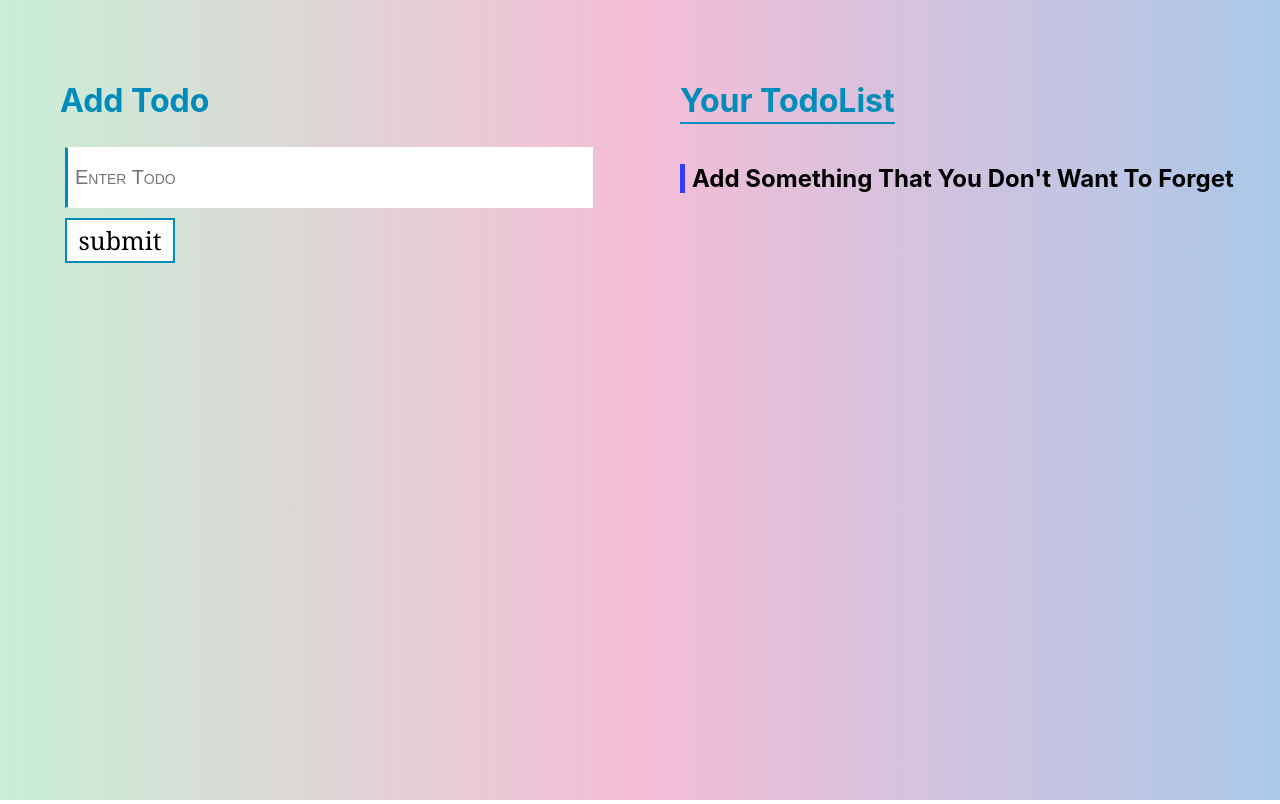
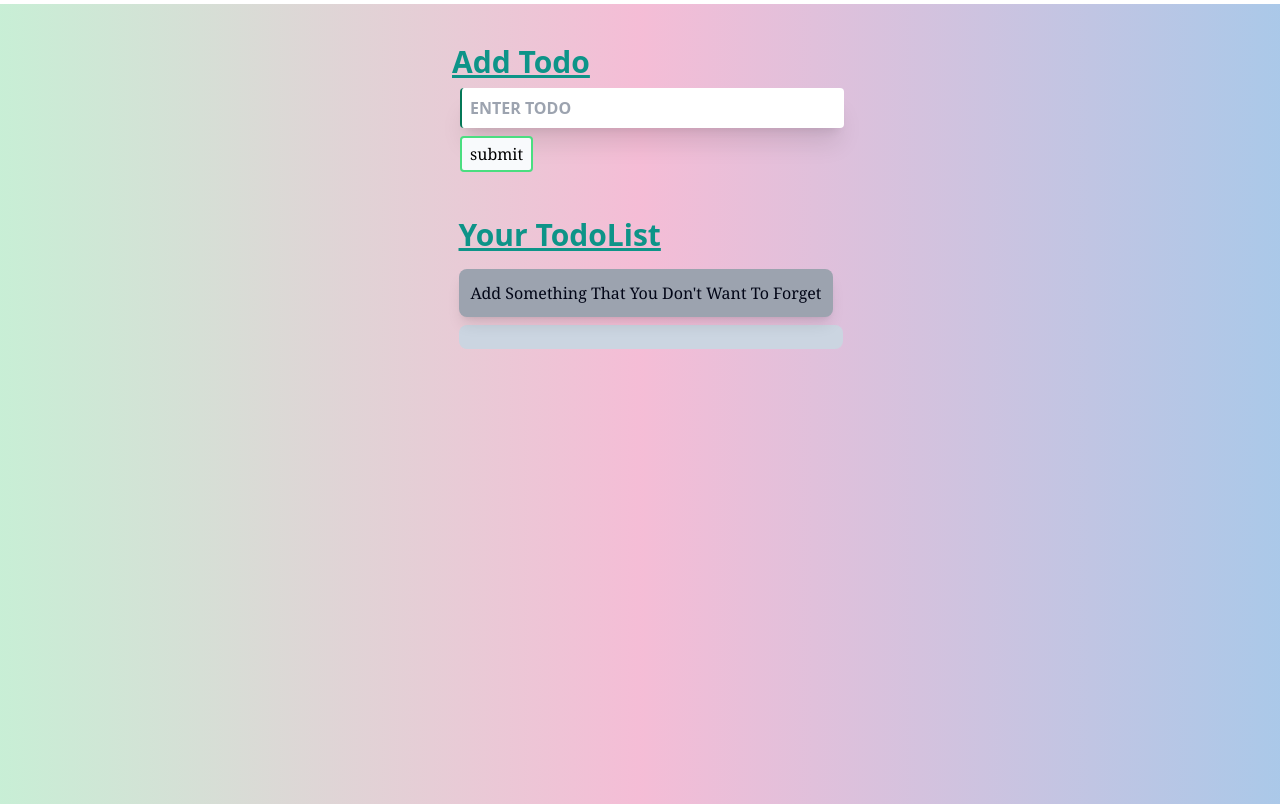
Before and after one commit to gemson617/todo_project, a React (Create React App) app: page / in a window 1280 px wide. Built offline with nearby package versions, Linux system fonts and the light colour scheme.

Commit message:
third push

```diff
--- a/package.json
+++ b/package.json
@@ -6,6 +6,8 @@
     "@testing-library/jest-dom": "^5.17.0",
     "@testing-library/react": "^13.4.0",
     "@testing-library/user-event": "^13.5.0",
+    "autoprefixer": "^10.4.16",
+    "postcss": "^8.4.31",
     "react": "^18.2.0",
     "react-dom": "^18.2.0",
     "react-scripts": "5.0.1",
@@ -34,5 +36,8 @@
       "last 1 firefox version",
       "last 1 safari version"
     ]
+  },
+  "devDependencies": {
+    "tailwindcss": "^3.3.5"
   }
 }
--- a/src/todoFolder/style.css
+++ b/src/todoFolder/style.css
@@ -1,8 +1,13 @@
-body, html {
-    margin: 0;
-    padding: 0;
-    height: 100%;
-  }
+
+  @tailwind base;
+  @tailwind components;
+  @tailwind utilities;
+  body, html {
+      margin: 0;
+      padding: 0;
+      height: 100%;
+    }
+
 .gradient-background {
     background: linear-gradient(90deg, hsla(141, 54%, 86%, 1) 0%, hsla(333, 73%, 85%, 1) 50%, hsla(211, 58%, 79%, 1) 100%);
     height: 100vh;
@@ -31,8 +36,6 @@ body, html {
     background-color: white;
     color: black;
     border: 2px solid #04AA6D;
-    /* height : 45px;
-    width : 110px; */
     padding:10px;
     border-radius: 4px;
     margin: 5px;
@@ -74,20 +77,19 @@ body, html {
     text-transform: uppercase;
   }
 
-  .flash-message {
-    padding: 10px;
-    color: #fff; /* Change to your desired text color */
-    border-radius: 5px;
-    position: fixed;
-    font-size: 24px;
-    opacity: 1; /* Initially set opacity to 1 */
-    transition: opacity 1s ease-out; /* Add a transition for opacity */
+  /* .flash-message { */
+    /* padding: 10px; */
+    /* color: #fff; Change to your desired text color */
+    /* border-radius: 5px; */
+    /* font-size: 24px; */
+    /* opacity: 1; Initially set opacity to 1 */
+    /* transition: opacity 1s ease-out; Add a transition for opacity */
 
-  }
+  /* } */
 
   .success {
-    background-color: #07ff51; /* Change to your desired background color */
+    background-color: #58f687; /* Change to your desired background color */
   }
   .danger {
-    background-color: rgb(255, 52, 52) ; /* Change to your desired background color */
+    background-color: rgb(255, 97, 97) ; /* Change to your desired background color */
   }
--- a/src/todoFolder/todo.js
+++ b/src/todoFolder/todo.js
@@ -1,136 +1,147 @@
-import TodoList from './todoList';
-import './style.css';
+import TodoList from "./todoList";
+import "./style.css";
 
-import React ,{ useState,useEffect,useRef,useReducer } from 'react';
+import React, { useState, useEffect, useRef, useReducer } from "react";
 // import TodoComp from './hooks/useReducer';
 
-function CompEmpty(){
-  return( <div style={{paddingTop:'2px'}}>
-    <h2 className='compEmpty' style={{borderLeft : 'solid 5px #343deb',paddingLeft : '7px'}}>Add Something That You Don't Want To Forget</h2>
-  </div>)
+function CompEmpty() {
+  return (
+    <div class="mt-2 flex"  >
+      <span
+        class="mt-2 mr-3 shadow-lg bg-gray-400 p-2 md:max-2xl:p-3 xl:p-3 rounded-lg  hover:bg-gray-300 duration-300 text-sm xs:text-sm sm:text-sm md:max-2xl:text-base font-serif text-slate-950">
+        Add Something That You Don't Want To Forget
+      </span>
+    </div>
+  );
 }
 
 export default function TodoComp() {
-
-  const [name, setName] = useState('');
+  const [name, setName] = useState("");
   const [flashMessage, setFlashMessage] = useState({});
 
-  const alertMsg = (msg,cls)=>{
-    setFlashMessage({msg:msg,cls:cls});
+  const alertMsg = (msg, cls) => {
+    setFlashMessage({ msg: msg, cls: cls });
   };
 
-  const alertfunc=()=>{
-    alert('todo cannot be null' )
-  }
+  const alertfunc = () => {
+    alert("todo cannot be null");
+  };
 
-  const newTodo=(name)=>{
-        return {id:Date.now(),name:name,complete:false};
-  }
+  const newTodo = (name) => {
+    return { id: Date.now(), name: name, complete: false };
+  };
 
-  const reducerFunc = (todos,action)=>{
-    switch (action.type){
-        case 'add':
-          if(action.payload.name !== ''){
-            alertMsg('Todo Added Successfully','success')
-            return [...todos, newTodo(action.payload.name)]
-          }else{
-            alertMsg("Todo Can't be empty",'danger')
+  const reducerFunc = (todos, action) => {
+    switch (action.type) {
+      case "add":
+        if (action.payload.name !== "") {
+          alertMsg("Todo Added Successfully", "success");
+          return [...todos, newTodo(action.payload.name)];
+        } else {
+          alertMsg("Todo Can't be empty", "danger");
           return todos;
         }
-        case 'toggle':
-         return todos.map(todo=>{
-            if(todo.id ===  action.payload.id){
-              return {...todo, complete:!todo.complete}
+      case "toggle":
+        return todos.map((todo) => {
+          if (todo.id === action.payload.id) {
+            return { ...todo, complete: !todo.complete };
           }
           return todo;
-
-          })
-        case 'remove':
-          alertMsg('Todo Removed Successfully','success')
-          return todos.filter(todo=> todo.id !== action.payload.id)
+        });
+      case "remove":
+        alertMsg("Todo Removed Successfully", "success");
+        return todos.filter((todo) => todo.id !== action.payload.id);
       default:
         return todos;
     }
-  }
+  };
 
   const [todos, dispatchTodo] = useReducer(reducerFunc, [], () => {
-    const storedTodos = localStorage.getItem('todos');
+    const storedTodos = localStorage.getItem("todos");
     return storedTodos ? JSON.parse(storedTodos) : [];
   });
 
   useEffect(() => {
-    localStorage.setItem('todos', JSON.stringify(todos));
+    localStorage.setItem("todos", JSON.stringify(todos));
   }, [todos]);
 
   function handleSubmit(e) {
     e.preventDefault();
-    dispatchTodo({ type: 'add', payload: { name: name } });
-    setName('');
+    dispatchTodo({ type: "add", payload: { name: name } });
+    setName("");
   }
 
-
-
-
-
-  useEffect(()=>{
-    if(flashMessage){
-      var timer = setTimeout(()=>{
-        setFlashMessage('')
-      },3000);
+  useEffect(() => {
+    if (flashMessage) {
+      var timer = setTimeout(() => {
+        setFlashMessage("");
+      }, 3000);
       return () => {
         clearTimeout(timer);
       };
     }
-  },[flashMessage]);
+  }, [flashMessage]);
 
-  // console.log(todos.length)
 
-  let inputStyle = {
-    height: '45px',
-    width: '510px',
-    border:'1px solid white',
-    borderLeft : '3px solid #008CBA', /* Single border bottom */
-    backgroundColor: 'white', /* Transparent background */
-    fontSize: '20px',
-    borderRadius: '0', /* No border radius */
-    margin: '5px',
-    fontVariant: 'small-caps',
-    padding: '7px',
-    outline: 'none', /* Removing default focus outline */
-  };
   return (
-    <div className='gradient-background'>
-      <div style={{ display: 'flex', justifyContent: 'space-between', alignItems: 'flex-start', padding: '60px 0px 0px 60px' }}>
-        <div style={{ flex: 1, marginRight: '20px'}}>
-          <h1 style={{color:'#008CBA'}}>Add Todo</h1>
 
+    <div className="gradient-background">
+
+      <div class="flex items-center flex-col m-1  pt-10 pl-10 pr-4">
+
+        <div class="">
+
+          <h1 class="text-2xl text-teal-600 sm:max-2xl:text-3xl font-semibold font-sans underline">
+            Add Todo
+          </h1>
         <form onSubmit={handleSubmit}>
-            <input type="text" style={inputStyle} placeholder='Enter Todo' value={name} name='name' onChange={e => setName(e.target.value)}  /><br></br>
-            <input type="submit" value='submit' className='btnStyle' /><br></br>
+            <div class="w-96 min-w-full">
+                <input type="text" class="w-96 p-2 m-2 rounded border-l-2 border-l-emerald-700 focus:border-l-0 focus:border-b-2 focus:border-b-blue-500  focus:outline-none font-sans text-slate-900 font-semibold uppercase shadow-xl"  placeholder="Enter Todo" value={name} name="name" onChange={(e) => setName(e.target.value)} />
+                </div>
+                <input type="submit" value="submit" class=" border-2 border-green-400 rounded p-2 py-1 bg-slate-50 font-serif font-medium ml-2 hover:bg-green-400 ease-linear duration-300"  />
+
+
+
         </form>
-          {
-            flashMessage ?
-              <div style={{paddingTop:'13px'}}>
-                <div className={`flash-message ${flashMessage.cls}`}>
+
+
+          {/* {flashMessage ? ( */}
+            <div style={{ paddingTop: "13px" }}>
+              <div class={`p-2 m-2 rounded text-slate-950 font-sans font-semibold w-52 md:w-80 lg:w-96 ${flashMessage.cls}`}>
                 {flashMessage.msg}
               </div>
-              </div> : ''
-          }
+            </div>
+          {/* // ) : (
+          //   null
+          // )}  */}
+
+{/* {`flash-message success ${flashMessage.cls}`} */}
+
         </div>
 
-        <div style={{ flex: 1 }}>
-        <h1>
-          <span  style={{color:'#008CBA', borderBottom: '2px solid #008CBA', paddingBottom: '2px'}}>Your TodoList</span>
-        </h1>
-        {/* {todos===0 && <CompEmpty/> } */}
-        {todos.length === 0 ? <CompEmpty /> : ''}
+        <div class="">
 
-          {todos.map(todo => {
-              return <TodoList key={todo.id} todo={todo} dispatchTodo={dispatchTodo} />
+          <h2>
+            <span class="mt-0 text-2xl text-left text-teal-600 sm:max-2xl:text-3xl font-semibold font-sans underline  ">
+              Your TodoList
+            </span>
+          </h2>
+
+          {todos.length === 0 ? <CompEmpty /> : ""}
+
+
+          <div class="text-white font-semibold p-3 left-0 mt-2 w-96 rounded-lg align-items-left bg-slate-300">
+            {todos.map((todo) => {
+              return (
+
+                  <TodoList key={todo.id} todo={todo} dispatchTodo={dispatchTodo} />
+
+
+              );
             })}
           </div>
         </div>
       </div>
-
+    </div>
   );
 }
--- a/src/todoFolder/todoList.js
+++ b/src/todoFolder/todoList.js
@@ -5,50 +5,24 @@ import React ,{ useState,useEffect,useRef,useReducer } from 'react';
 
     export default function TodoList({todo,dispatchTodo}){
 
-        // if(todo.complete == 'adsd'){
-        //    var msg = <a href='#'>Its true</a>
-        // }else{
-        //    var msg = <a href='#'>Its false</a>
-        // }
-        return(
-            <>
-            <h2 className='todoList' style={{ color: todo.complete ? '#04AA6D' : 'red'}}>* {todo.name}</h2>
-
-            <button type='button' className='btnToggle' onClick={()=>dispatchTodo({type:'toggle',payload : {id : todo.id}})}>{(todo.complete) ? 'Not Completed' : 'Completed'}</button>
-            <button type='button' className='btnRemove' onClick={()=>dispatchTodo({type:'remove',payload : {id : todo.id}})}>Remove</button>
-
-            </>
-        )
-    }
 
 
 
+        return(
+            <div class="">
+
+                <span class="flex gap-2 text-">
+                    <input  type="checkbox" checked={todo.complete} onChange={()=>dispatchTodo({type:'toggle',payload : {id : todo.id}})}/>
+                    <h2 class={`text-${todo.complete ? 'black' : 'green'}`}> {todo.name}</h2>
+                </span>
 
 
 
+   {/* <div class="mt-2">
+            <button type='button' class="border-2 border-green-500 rounded p-2 py-1 bg-slate-50 font-serif font-medium ml-2 hover:bg-green-500 ease-linear duration-200" onClick={()=>dispatchTodo({type:'toggle',payload : {id : todo.id}})}>{(todo.complete) ? 'Not Completed' : 'Completed'}</button>
+            <button type='button' class="border-2 border-red-600 rounded p-2 py-1 bg-slate-50 font-serif font-medium ml-2 hover:bg-red-600 ease-linear duration-200 hover:text-white" onClick={()=>dispatchTodo({type:'remove',payload : {id : todo.id}})}>Remove</button>
+</div> */}
+</div>
+        )
 
-
-    // export default function TodoList({ todo, dispatchTodo }) {
-    //     const handleToggle = () => {
-    //       dispatchTodo({ type: 'toggle', payload: { id: todo.id } });
-    //     };
-
-    //     const handleRemove = () => {
-    //       dispatchTodo({ type: 'remove', payload: { id: todo.id } });
-    //     };
-
-    //     return (
-    //       <>
-    //         <p style={{ color: todo.complete ? 'black' : 'red' }}>{todo.name}</p>
-    //         <input
-    //           type="checkbox"
-    //           checked={todo.complete}
-    //           onChange={handleToggle} // Use onChange for checkbox input
-    //         />
-    //         <button onClick={handleRemove}>Remove</button>
-    //       </>
-    //     );
-    //   }
-
-
-    // export default TodoList;
+    }
--- /dev/null
+++ b/tailwind.config.js
@@ -0,0 +1,39 @@
+/** @type {import('tailwindcss').Config} */
+// module.exports = {
+//   content: [],
+//   theme: {
+//     extend: {},
+//   },
+//   plugins: [],
+// }
+
+
+
+module.exports = {
+  content: ["./src/todoFolder/todo.js",
+  "./src/todoFolder/todoList.js",
+],
+  theme: {
+    extend: {
+      colors: {
+        transparent: 'transparent',
+        current: 'currentColor',
+        'white': '#ffffff',
+        'purple': '#3f3cbb',
+        'midnight': '#121063',
+        'metal': '#565584',
+        'tahiti': '#3ab7bf',
+        'silver': '#ecebff',
+        'bubble-gum': '#ff77e9',
+        'bermuda': '#78dcca',
+      },
+
+    },
+    fontFamily: {
+      'sans': ['ui-sans-serif', 'system-ui'],
+      'serif': ['ui-serif', 'Georgia'],
+      'mono': ['ui-monospace', 'SFMono-Regular'],
+    },
+  },
+  plugins: [],
+}
```
Also changed, not shown: 1 other file (tests, documents, lock files or other folders). Lines whose indentation alone changed are shown as unchanged.
